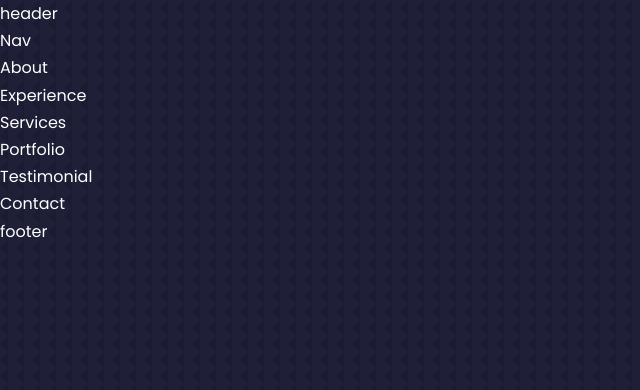
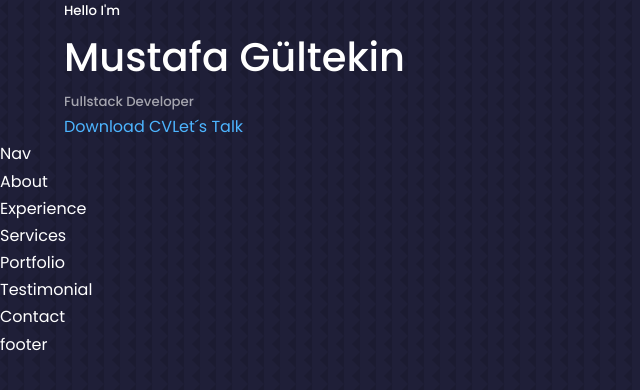
Before and after one commit to MrGultekin/react-portfolio, a React (Create React App) app: page / in a window 1280 px wide. Shown: the top 390 px of the page, without its empty margins (0-640 px from the left). Built offline with nearby package versions, Linux system fonts and the light colour scheme.

Commit message:
download cv works

```diff
--- /dev/null
+++ b/src/components/header/CTA.jsx
@@ -0,0 +1,10 @@
+import CV from '../../assets/cv.pdf'
+const CTA = ()=>{
+    return (
+        <div className={'cta'}>
+            <a href={CV} download >Download CV</a>
+            <a href="#contact">Let´s Talk</a>
+        </div>
+    )
+}
+export default CTA;
--- a/src/components/header/Header.jsx
+++ b/src/components/header/Header.jsx
@@ -1,8 +1,16 @@
 import './header.css'
+import CTA from './CTA'
+
 const Header = () => {
     return (
-        <div> header </div>
+        <header>
+            <div className="container header__container">
+                <h5> Hello I'm </h5>
+                <h1> Mustafa Gültekin </h1>
+                <h5 className="text-light">Fullstack Developer</h5>
+                <CTA/>
+            </div>
+        </header>
     )
-
 }
 export default Header;
```
